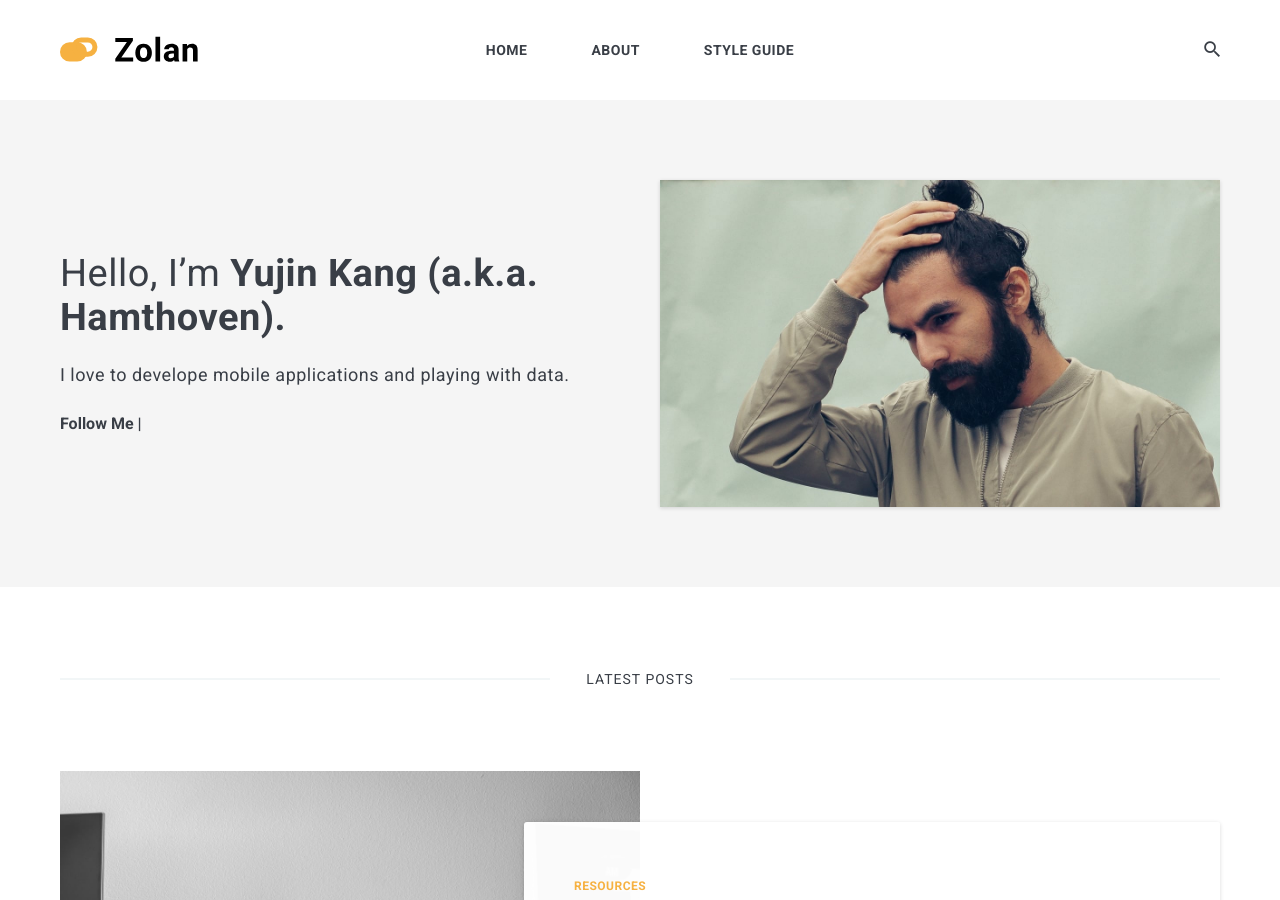
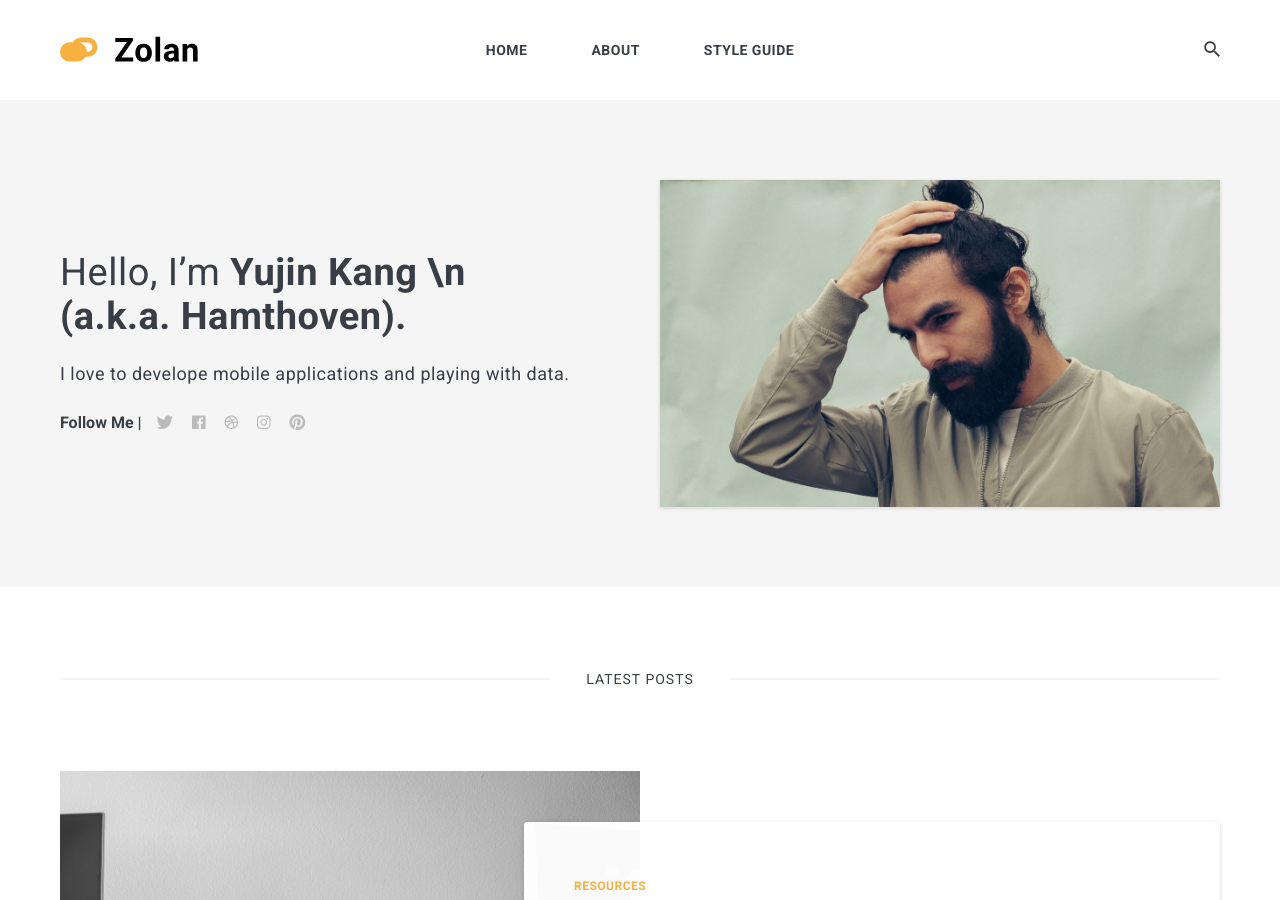
Before and after one commit to artemsheludko/zolan, a Jekyll site: the page built from index.html, in a window 1280 px wide and 900 px high. Built offline with Jekyll 4.4.1, drawn with Linux system fonts in a browser that asks for light colours; nearby versions of some CDN libraries; the list of posts is cut into pages by our own code; part of the change alters nothing that is shown; some of the changed text lies outside the part shown.

Commit message:
Update settings.yml

```diff
--- a/_data/settings.yml
+++ b/_data/settings.yml
@@ -1,8 +1,8 @@
 #-------------------------------
 # General Site Settings
-title: Zolan
+title: Hamthoven's Archive
 logo: logo.svg # You can add own logo.
-description: Zolan is modern minimal theme for Jekyll
+description: 햄또븐의 개발 블로그
 
 
 #-------------------------------
@@ -10,14 +10,17 @@ description: Zolan is modern minimal theme for Jekyll
 author:
   name: Yujin Kang
   image: 01.jpg
-  say-hello: Hello, I’m <strong>Yujin Kang (a.k.a. Hamthoven).</strong>
+  say-hello: Hello, I’m <strong>Yujin Kang \n (a.k.a. Hamthoven).</strong>
   bio: I love to develope mobile applications and playing with data.
 
 
 #-------------------------------
 # Contact links
-github: https://github.com/Hamthoven/ # Github handle
-
+twitter: https://twitter.com/ # Add your Twitter handle
+facebook: https://facebook.com/ # Add your Facebook handle
+dribbble: https://dribbble.com/ # Add your Dribbble handle
+instagram: https://instagram.com/ # Add your Instagram handle
+pinterest: https://pinterest.com/ # Add your Pinterest handle
 
 #-------------------------------
 # Comment Section (Disqus)
```
